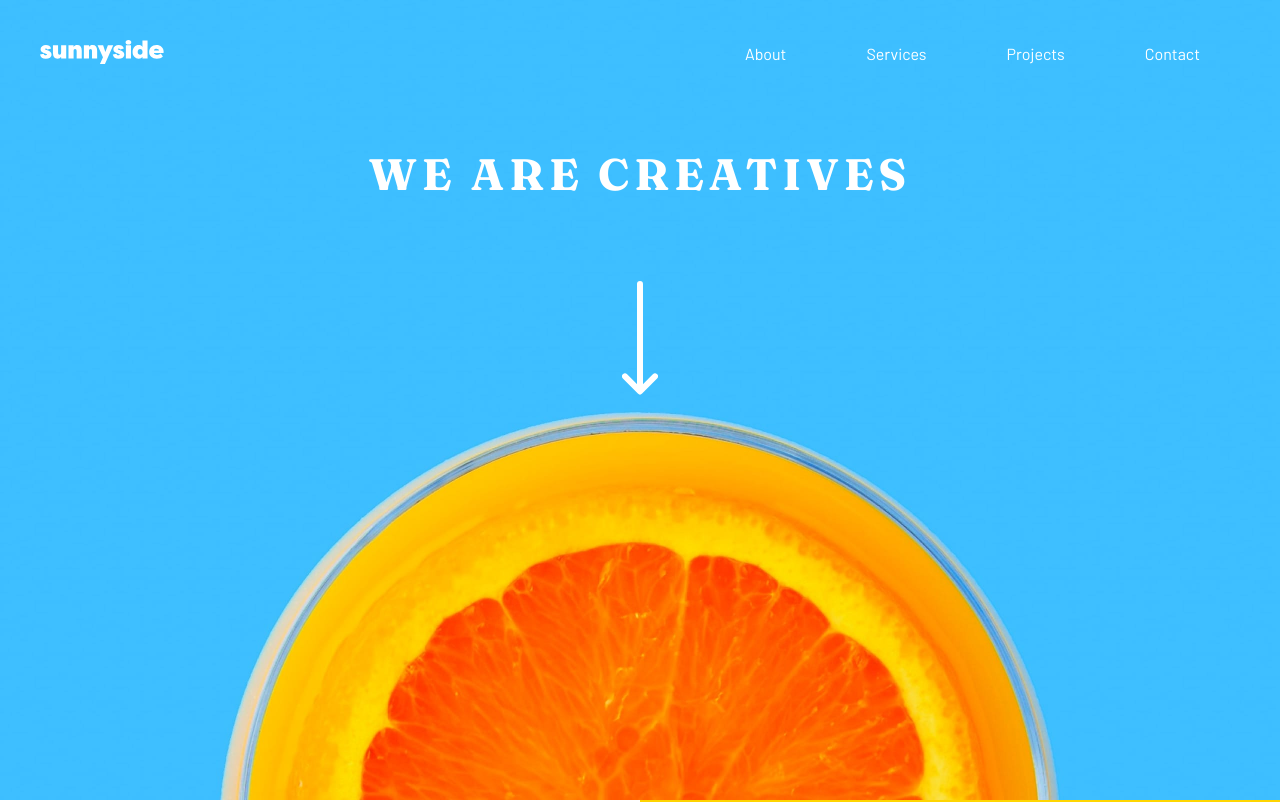
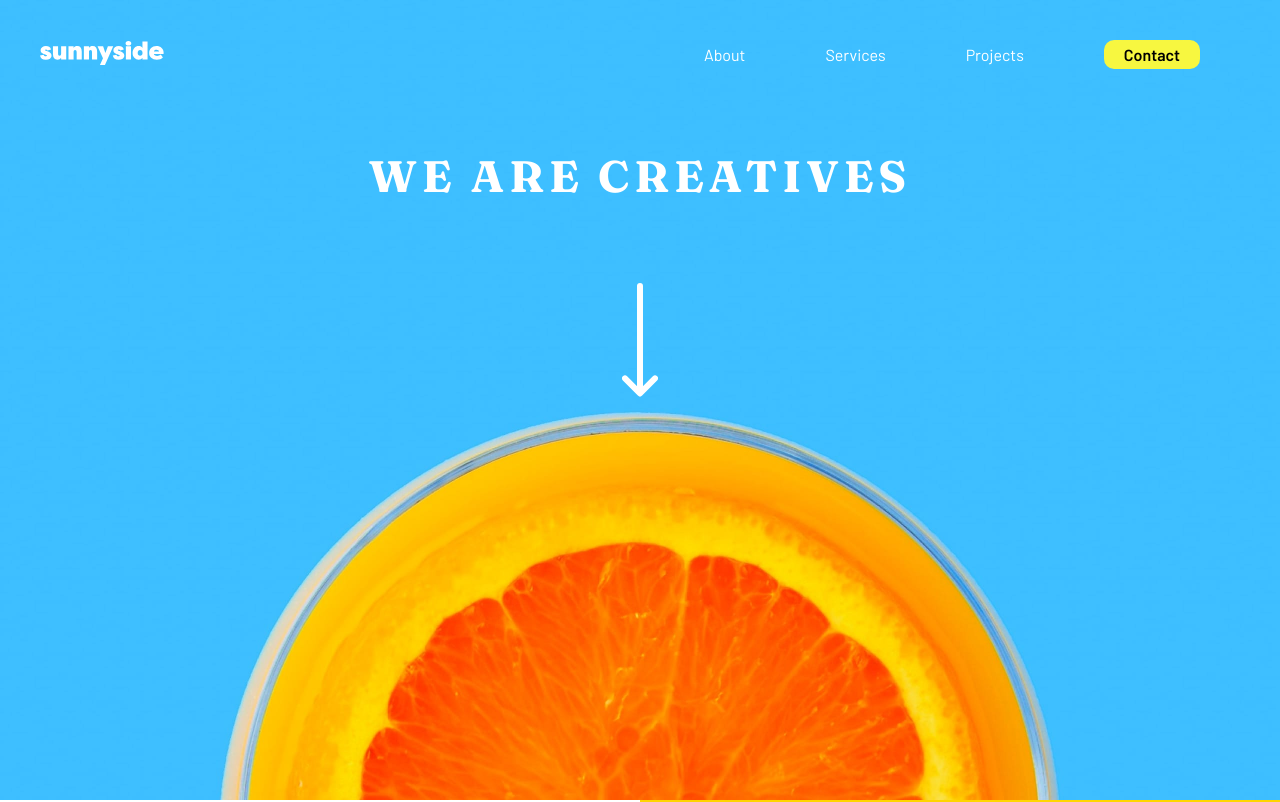
Before and after one commit to Enrym/sunnyside_landing_page, a plain HTML site: page index.html in a window 1280 px wide. Shown: the top 802 px of the page. Drawn offline with Linux system fonts and the light colour scheme.

Commit message:
Update style.css

```diff
--- a/style.css
+++ b/style.css
@@ -110,20 +110,18 @@ h1 {
     border-radius: 10px;
 }
 
-.nav-links li,
-.nav-links h3 {
+.nav-links li{
     margin: 0 40px;
 }
 
-.nav-links h3 {
-    background-color: #fff;
-    padding: 10px 15px;
-    border-radius: 25px;
+.contact, .contact a {
+    padding: 5px 10px;
+    background-color: rgb(247, 247, 64);
+    border-radius: 10px;
+    font-weight: 600;
+    color: #000;
 }
 
-h3 a {
-    color: #000;
-}
 .row-1, .row-2{
     display: grid;
     grid-template-columns: 1fr 1fr;
```
